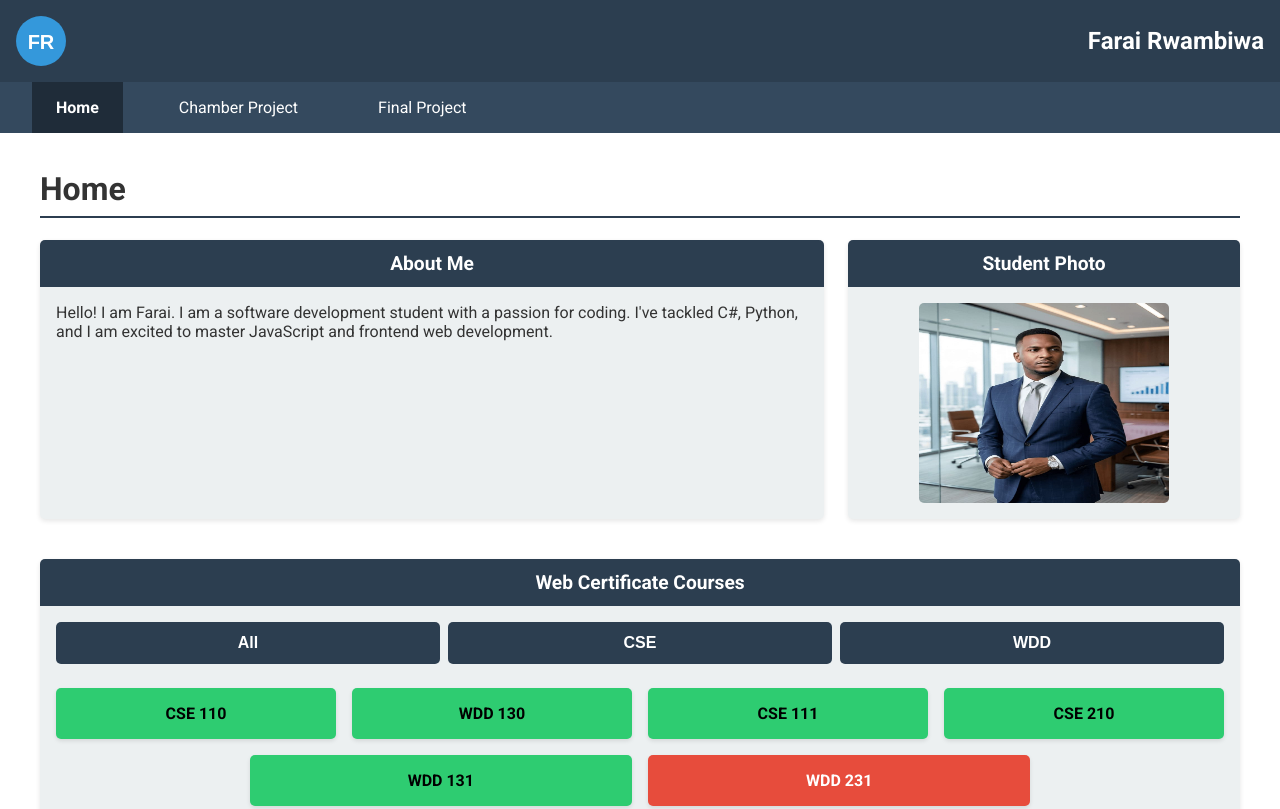
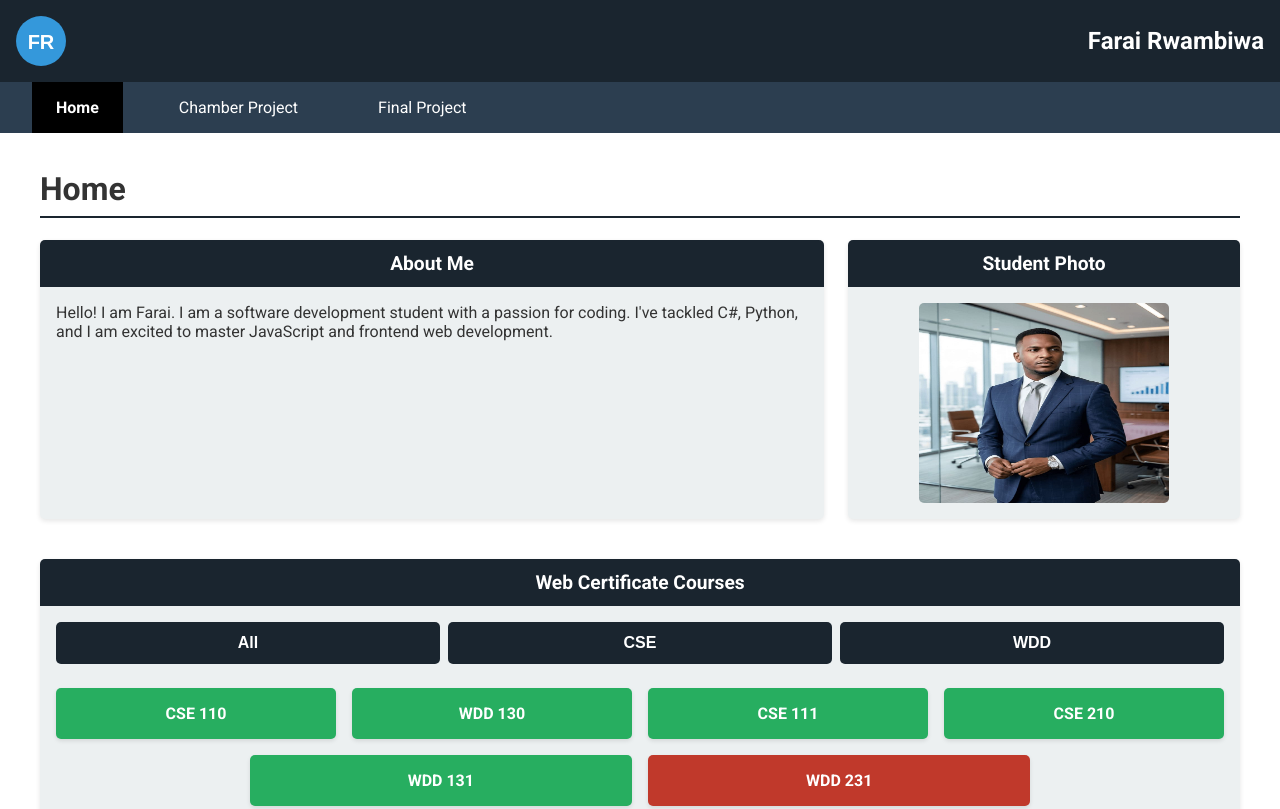
Before and after one commit to faraidale/wdd231, a plain HTML site: page index.html in a window 1280 px wide. Shown: the top 809 px of the page. Drawn offline with Linux system fonts and the light colour scheme.

Commit message:
Updated small.css

```diff
--- a/styles/small.css
+++ b/styles/small.css
@@ -1,35 +1,35 @@
 :root {
-    --primary: #2c3e50;
+    --primary: #1a252f;
     --secondary: #ecf0f1;
     --accent: #3498db;
-    --completed: #2ecc71; /* Green for completed */
-    --incomplete: #e74c3c; /* Red for incomplete */
-    --text-dark: #333;
+    --completed: #27ae60;
+    --incomplete: #c0392b;
+    --text-dark: #333333;
 }
-body { font-family: Roboto, Arial, sans-serif; margin: 0; padding: 0; background-color: #fff; color: var(--text-dark); }
-header { background-color: var(--primary); color: #fff; padding: 1rem; display: flex; align-items: center; justify-content: space-between; }
+body { font-family: 'Roboto', Arial, sans-serif; margin: 0; padding: 0; background-color: #ffffff; color: var(--text-dark); }
+header { background-color: var(--primary); color: #ffffff; padding: 1rem; display: flex; align-items: center; justify-content: space-between; }
 header img { width: 50px; height: auto; border-radius: 5px; }
 header span { font-size: 1.5rem; font-weight: bold; }
-#menu-button { background: none; border: none; color: #fff; font-size: 2rem; cursor: pointer; padding: 0.5rem; }
-nav { display: none; flex-direction: column; background-color: #34495e; }
+#menu-button { background: none; border: none; color: #ffffff; font-size: 2rem; cursor: pointer; padding: 0.5rem; }
+nav { display: none; flex-direction: column; background-color: #2c3e50; color: #ffffff; }
 nav.open { display: flex; }
-nav a { padding: 1rem; color: #fff; text-decoration: none; text-align: center; border-bottom: 1px solid #455a64; display: block; }
-nav a:hover { background-color: #455a64; }
-nav a.active { background-color: rgba(0,0,0,0.4); font-weight: bold; } /* Wayfinding */
+nav a { padding: 1rem; color: #ffffff; text-decoration: none; text-align: center; border-bottom: 1px solid #455a64; display: block; }
+nav a:hover { background-color: #1a252f; color: #ffffff; }
+nav a.active { background-color: #000000; color: #ffffff; font-weight: bold; }
 main { padding: 1rem; max-width: 1200px; margin: 0 auto; }
 h1 { text-align: left; border-bottom: 2px solid var(--primary); padding-bottom: 0.5rem; }
 .card { background-color: var(--secondary); margin-bottom: 1rem; padding: 1rem; border-radius: 5px; box-shadow: 0 2px 5px rgba(0,0,0,0.1); }
-.card h2 { background-color: var(--primary); color: #fff; padding: 0.75rem; margin: -1rem -1rem 1rem -1rem; text-align: center; border-radius: 5px 5px 0 0; font-size: 1.2rem; }
+.card h2 { background-color: var(--primary); color: #ffffff; padding: 0.75rem; margin: -1rem -1rem 1rem -1rem; text-align: center; border-radius: 5px 5px 0 0; font-size: 1.2rem; }
 .photo img { width: 100%; max-width: 250px; display: block; margin: 0 auto; border-radius: 5px;}
 .filter-buttons { display: flex; justify-content: space-around; margin-bottom: 1.5rem; flex-wrap: wrap; gap: 0.5rem;}
-.filter-buttons button { padding: 0.75rem 1.5rem; border: none; border-radius: 5px; cursor: pointer; background-color: var(--primary); color: white; font-weight: bold; font-size: 1rem; flex: 1; min-width: 80px;}
-.filter-buttons button:hover { background-color: var(--accent); }
+.filter-buttons button { padding: 0.75rem 1.5rem; border: none; border-radius: 5px; cursor: pointer; background-color: var(--primary); color: #ffffff; font-weight: bold; font-size: 1rem; flex: 1; min-width: 80px;}
+.filter-buttons button:hover { background-color: var(--accent); color: #ffffff; }
 #course-list { display: flex; flex-direction: column; gap: 0.5rem; }
-.course-card { padding: 1rem; text-align: center; border-radius: 5px; font-weight: bold; color: #fff; box-shadow: 0 2px 4px rgba(0,0,0,0.1); }
-.course-card.completed { background-color: var(--completed); color: #000; }
-.course-card.incomplete { background-color: var(--incomplete); }
+.course-card { padding: 1rem; text-align: center; border-radius: 5px; font-weight: bold; color: #ffffff; box-shadow: 0 2px 4px rgba(0,0,0,0.1); }
+.course-card.completed { background-color: var(--completed); color: #ffffff; }
+.course-card.incomplete { background-color: var(--incomplete); color: #ffffff; }
 #total-credits { font-weight: bold; text-align: center; margin-top: 1.5rem; font-size: 1.1rem; }
-footer { background-color: var(--primary); color: #fff; text-align: center; padding: 1.5rem 1rem; margin-top: 2rem;}
+footer { background-color: var(--primary); color: #ffffff; text-align: center; padding: 1.5rem 1rem; margin-top: 2rem;}
 .socials { margin-bottom: 1rem; }
-.socials a { color: #fff; margin: 0 10px; text-decoration: none; border-bottom: 1px solid transparent; }
-.socials a:hover { border-bottom: 1px solid #fff; }
+.socials a { color: #ffffff; margin: 0 10px; text-decoration: none; border-bottom: 1px solid transparent; }
+.socials a:hover { border-bottom: 1px solid #ffffff; }
```
